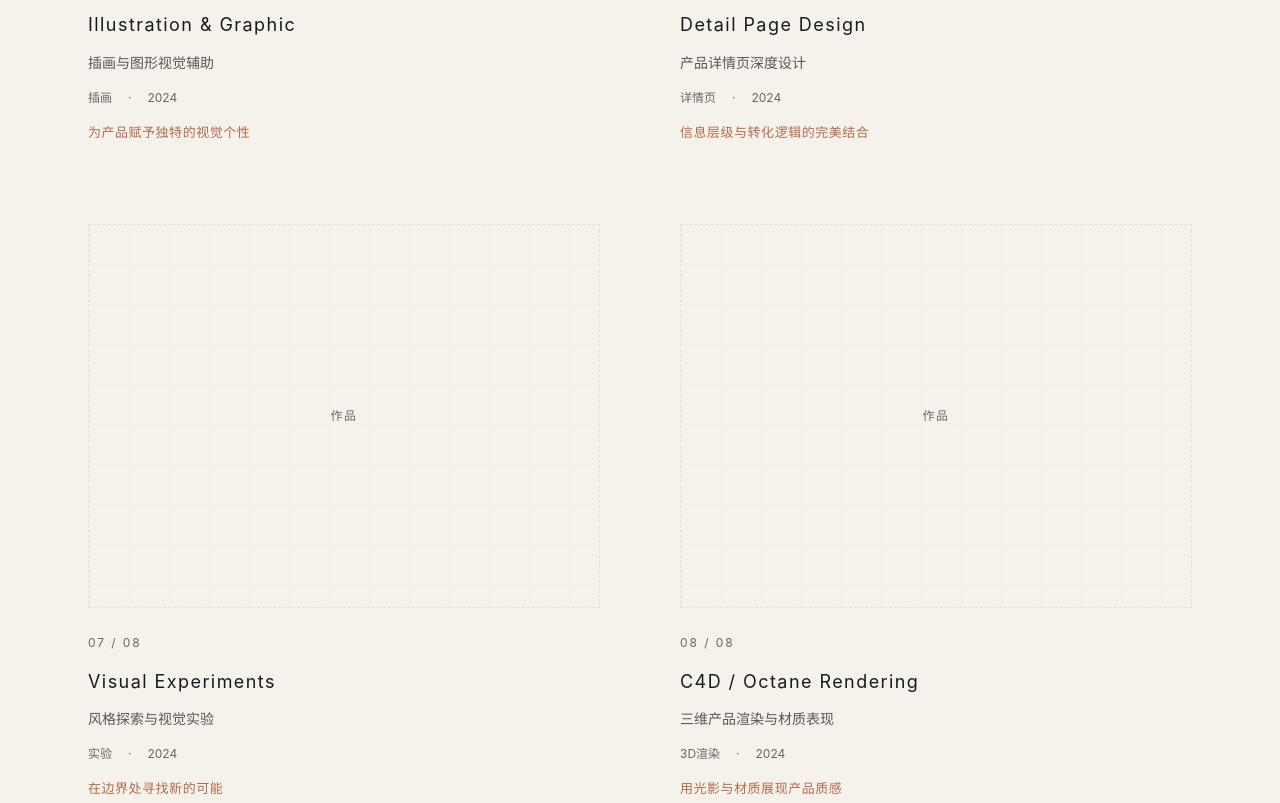
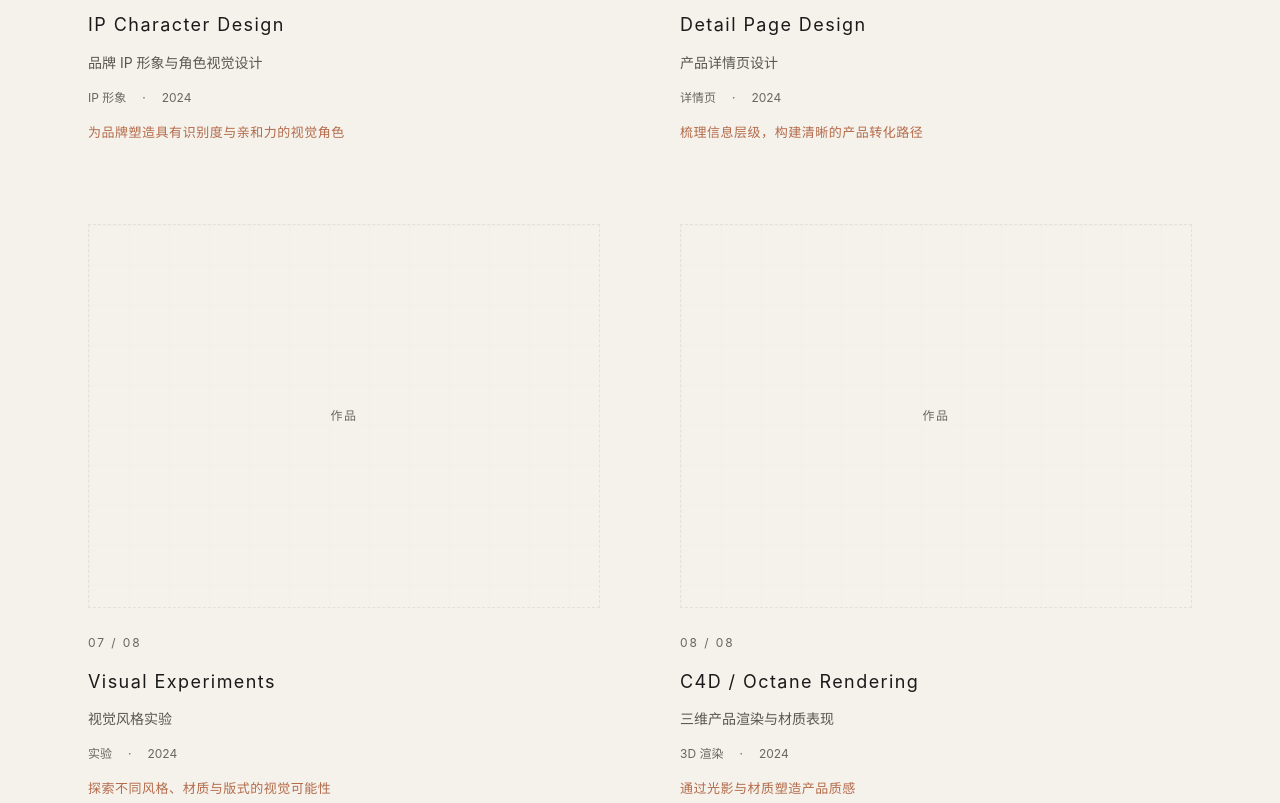
Before and after one commit to sweetacaka-stack/simpy, a plain HTML site: page index.html in a window 1280 px wide. Shown: the part 3922-4725 px from the top of the page. Drawn offline with Linux system fonts and the light colour scheme.

Commit message:
Update index.html

```diff
--- a/index.html
+++ b/index.html
@@ -951,13 +951,13 @@
                         <span class="work-placeholder">作品</span>
                     </div>
                     <div class="work-number">05 / 08</div>
-                    <h3 class="work-title">Illustration & Graphic</h3>
-                    <div class="work-chinese">插画与图形视觉辅助</div>
+                    <h3 class="work-title">IP Character Design</h3>
+                    <div class="work-chinese">品牌 IP 形象与角色视觉设计</div>
                     <div class="work-meta">
-                        <span>插画</span>
+                        <span>IP 形象</span>
                         <span>2024</span>
                     </div>
-                    <p class="work-desc">为产品赋予独特的视觉个性</p>
+                    <p class="work-desc">为品牌塑造具有识别度与亲和力的视觉角色</p>
                 </div>
                 <div class="work-card">
                     <div class="work-image">
@@ -965,12 +965,12 @@
                     </div>
                     <div class="work-number">06 / 08</div>
                     <h3 class="work-title">Detail Page Design</h3>
-                    <div class="work-chinese">产品详情页深度设计</div>
+                    <div class="work-chinese">产品详情页设计</div>
                     <div class="work-meta">
                         <span>详情页</span>
                         <span>2024</span>
                     </div>
-                    <p class="work-desc">信息层级与转化逻辑的完美结合</p>
+                    <p class="work-desc">梳理信息层级，构建清晰的产品转化路径</p>
                 </div>
                 <div class="work-card">
                     <div class="work-image">
@@ -978,12 +978,12 @@
                     </div>
                     <div class="work-number">07 / 08</div>
                     <h3 class="work-title">Visual Experiments</h3>
-                    <div class="work-chinese">风格探索与视觉实验</div>
+                    <div class="work-chinese">视觉风格实验</div>
                     <div class="work-meta">
                         <span>实验</span>
                         <span>2024</span>
                     </div>
-                    <p class="work-desc">在边界处寻找新的可能</p>
+                    <p class="work-desc">探索不同风格、材质与版式的视觉可能性</p>
                 </div>
                 <div class="work-card">
                     <div class="work-image">
@@ -993,10 +993,10 @@
                     <h3 class="work-title">C4D / Octane Rendering</h3>
                     <div class="work-chinese">三维产品渲染与材质表现</div>
                     <div class="work-meta">
-                        <span>3D渲染</span>
+                        <span>3D 渲染</span>
                         <span>2024</span>
                     </div>
-                    <p class="work-desc">用光影与材质展现产品质感</p>
+                    <p class="work-desc">通过光影与材质塑造产品质感</p>
                 </div>
             </div>
         </div>
@@ -1156,7 +1156,7 @@
     <footer>
         <div class="container">
             <div class="footer-content">
-                <div>© 张彬彬 — AI视觉 · 三维设计</div>
+                <div>© 2024 张彬彬 — AI视觉 · 三维设计</div>
                 <div class="footer-nav">
                     <a href="#hero">首页</a>
                     <a href="#works">作品</a>
```
